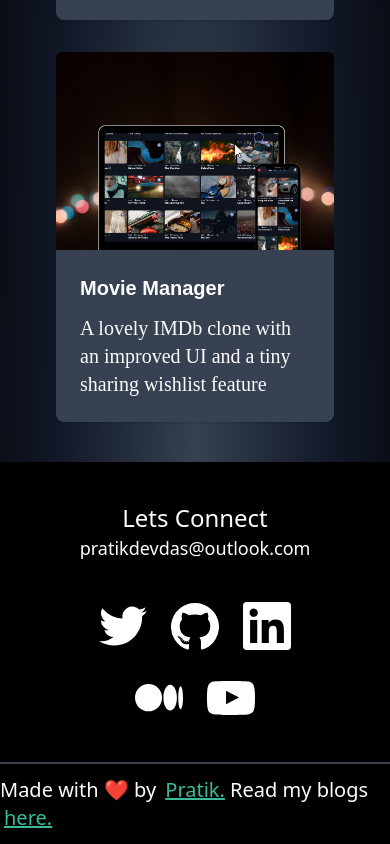
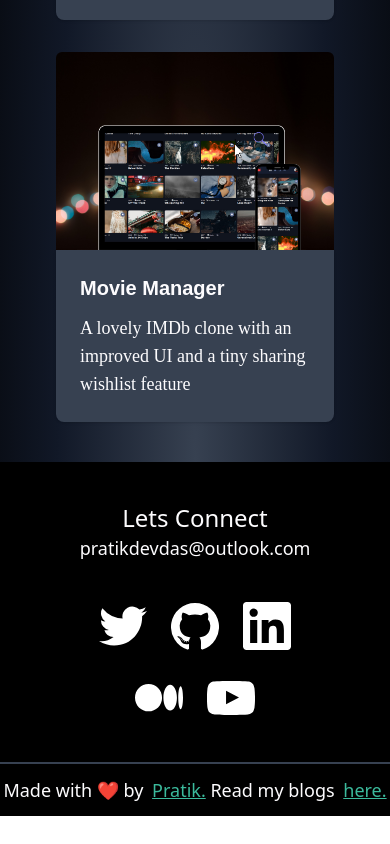
Before and after one commit to pratikdevdas/myportfolio, a Next.js app: page / in a window 390 px wide. Shown: the part 1282-2126 px from the top of the page. After the commit the page ends 2098 px from the top, so only its background shows below. Built offline with nearby package versions, Linux system fonts and the light colour scheme.

Commit message:
style update

```diff
--- a/components/Projects.js
+++ b/components/Projects.js
@@ -24,7 +24,7 @@ const Projects = ({ projects }) => {
             <div className="relative z-20 mx-auto -mt-20 rounded-b-lg bg-g700   p-6  shadow">
               <h3 className="text-xl font-bold">{p.title}</h3>
               {/* displaying first line */}
-              <p className="mt-3 font-libre text-xl">{p.description.slice(0, p.description.indexOf('.'))}</p>
+              <p className="mt-3 font-libre text-lg md:text-xl">{p.description.slice(0, p.description.indexOf('.'))}</p>
             </div>
           </Link>
         ))}
--- a/pages/index.js
+++ b/pages/index.js
@@ -14,7 +14,7 @@ export default function Home(props) {
         <meta name="description" content="Generated by create next app" />
         <link rel="icon" href="/favicon.ico" />
       </Head>
-      <div className="bg-gblack">
+      <div className="bg-gblack text-lg md:text-xl">
         <div className="bg-[radial-gradient(ellipse_at_bottom,_var(--tw-gradient-stops))]   from-g700 via-g900 to-gblack font-raleway text-light">
           <Navbar />
           <div className="mx-auto  max-w-[660px] lg:max-w-[900px]   xl:max-w-[1100px]">
@@ -25,7 +25,7 @@ export default function Home(props) {
         <div className="mx-auto  max-w-[660px] lg:max-w-[900px]   xl:max-w-[1100px]">
           <Footer />
         </div>
-        <div className="flex justify-center text-xl text-light border-t-g700 border-t-2">
+        <div className="flex justify-center text-lg md:text-xl  text-center text-light border-t-g700 border-t-2">
          <p className="py-3">
          Made with ❤️ by <a href="https://www.pratikdevdas.com" className="underline pl-1 text-green hover:text-light"> Pratik.</a> Read my blogs <a href="https://blog.pratikdevdas.com/" className="underline pl-1 text-green hover:text-light" >here.</a></p>
         </div>
--- a/pages/projects/[project].js
+++ b/pages/projects/[project].js
@@ -63,11 +63,11 @@ const Post = (props) => {
             </div>
           </div>
           {/* next previous section */}
-          <div className="flex justify-around px-16 text-lg md:px-10 lg:text-3xl">
+          <div className="flex justify-around px-6 text-lg md:px-10 lg:text-3xl">
             <div className={`${props.index === 1 ? "cursor-not-allowed" : ""}`}>
               <Link
                 href={`${props?.prev}`}
-                className={`text-white text-md mr-2 mb-2 rounded-lg border-2 border-transparent px-4 py-2 text-center font-bold
+                className={`text-white text-md mr-2 mb-2 rounded-lg border-2 border-transparent px-4 md:py-2 text-center font-bold
                       hover:border-2 hover:border-green  lg:px-8 lg:py-4 lg:text-xl ${
                         props.index === 1
                           ? "pointer-events-none hover:border-transparent"
@@ -80,7 +80,7 @@ const Post = (props) => {
             <div className={`${props.index === 2 ? "cursor-not-allowed" : ""}`}>
               <Link
                 href={`${props?.next}`}
-                className={`text-white text-md mr-2 mb-2 rounded-lg border-2 border-transparent px-4 py-2 text-center font-bold
+                className={`text-white text-md mr-2 mb-2 rounded-lg border-2 border-transparent px-4 md:py-2 text-center font-bold
                 hover:border-2 hover:border-green  lg:px-8 lg:py-4 lg:text-xl ${
                   props.index === 2
                     ? " pointer-events-none hover:border-transparent  "
```
